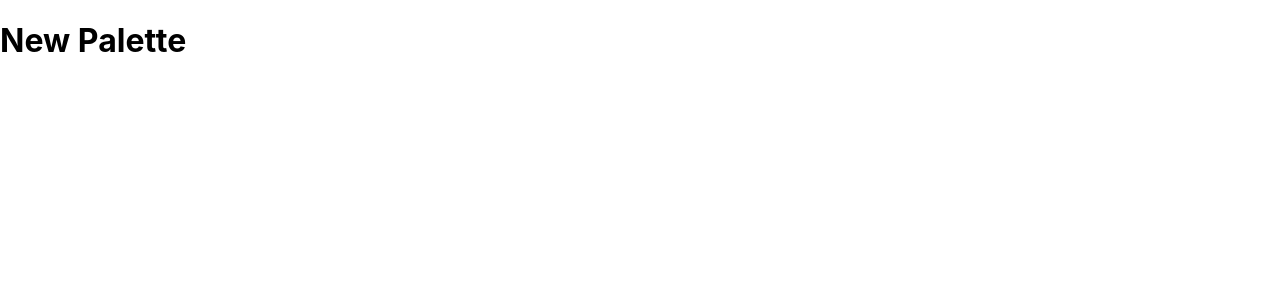
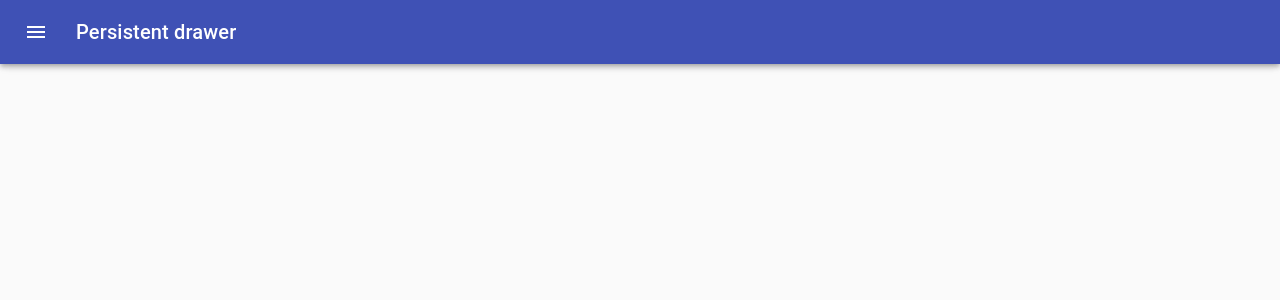
Before and after one commit to Giselle-Design/Palette_Of_Colors_React, a React (Create React App) app: page /palette/new in a window 1280 px wide. Shown: the top 300 px of the page. Built offline with nearby package versions, Linux system fonts and the light colour scheme.

Commit message:
Add Persistent drawer from Material UI

```diff
--- a/public/index.html
+++ b/public/index.html
@@ -30,7 +30,7 @@
       work correctly both with client-side routing and a non-root public URL.
       Learn how to configure a non-root public URL by running `npm run build`.
     -->
-    <title>React App</title>
+    <title>Palette of Color</title>
   </head>
   <body>
     <noscript>You need to enable JavaScript to run this app.</noscript>
--- a/src/App.js
+++ b/src/App.js
@@ -4,6 +4,7 @@
 import PaletteList from './PaletteList';
 import seedColors from './seedColors';
 import { generatePalette } from "./ColorHelpers";
+import NewPaletteForm from './NewPaletteForm';
 
 
 class App extends Component {
@@ -13,9 +14,13 @@
     });
   }
   render(){
+        //we must write palette/new route before /palette/:id because if we dont do
+        //that we cant open palette/new page it has conflict with palette/:id page
+        //and react try to find page with new id so we get an error
+
     return (
       <Switch>
-        <Route exact path='/palette/new' render = {() => <h1>New Palette</h1>} />
+        <Route exact path='/palette/new' render = {() => <NewPaletteForm/>} />
         <Route exact path="/" render={() => <PaletteList palettes={seedColors}/>} />
         <Route exact path="/palette/:id"
         render={routeProps => (
--- a/src/ColorBox.js
+++ b/src/ColorBox.js
@@ -10,17 +10,20 @@
         super(props);
         this.state = {copied: false};
         this.changeCopyState=this.changeCopyState.bind(this);
+        // console.log("Iam inside the Constructor");
     }
 
     changeCopyState(){
         this.setState({copied: true}, () => {
           setTimeout(() => this.setState({copied: false }), 1500);
+        //   console.log("Iam inside the ChangeCopyState");
         });
     }
 
     render(){
       const {name, background, classes}= this.props;
       const {copied} = this.state;
+    //   console.log("Iam inside render method");
         return (
             <CopyToClipboard text={background} onCopy={this.changeCopyState}>
                 <div style={{ background }} className={classes.ColorBox}>
--- /dev/null
+++ b/src/NewPaletteForm.js
@@ -0,0 +1,140 @@
+import React from 'react';
+import clsx from 'clsx';
+import { makeStyles, useTheme } from '@material-ui/core/styles';
+import Drawer from '@material-ui/core/Drawer';
+import CssBaseline from '@material-ui/core/CssBaseline';
+import AppBar from '@material-ui/core/AppBar';
+import Toolbar from '@material-ui/core/Toolbar';
+import Typography from '@material-ui/core/Typography';
+import Divider from '@material-ui/core/Divider';
+import IconButton from '@material-ui/core/IconButton';
+import MenuIcon from '@material-ui/icons/Menu';
+import ChevronLeftIcon from '@material-ui/icons/ChevronLeft';
+
+
+
+const drawerWidth = 240;
+
+const useStyles = makeStyles((theme) => ({
+  root: {
+    display: 'flex',
+  },
+  appBar: {
+    transition: theme.transitions.create(['margin', 'width'], {
+      easing: theme.transitions.easing.sharp,
+      duration: theme.transitions.duration.leavingScreen,
+    }),
+  },
+  appBarShift: {
+    width: `calc(100% - ${drawerWidth}px)`,
+    marginLeft: drawerWidth,
+    transition: theme.transitions.create(['margin', 'width'], {
+      easing: theme.transitions.easing.easeOut,
+      duration: theme.transitions.duration.enteringScreen,
+    }),
+  },
+  menuButton: {
+    marginRight: theme.spacing(2),
+  },
+  hide: {
+    display: 'none',
+  },
+  drawer: {
+    width: drawerWidth,
+    flexShrink: 0,
+  },
+  drawerPaper: {
+    width: drawerWidth,
+  },
+  drawerHeader: {
+    display: 'flex',
+    alignItems: 'center',
+    padding: theme.spacing(0, 1),
+    // necessary for content to be below app bar
+    ...theme.mixins.toolbar,
+    justifyContent: 'flex-end',
+  },
+  content: {
+    flexGrow: 1,
+    padding: theme.spacing(3),
+    transition: theme.transitions.create('margin', {
+      easing: theme.transitions.easing.sharp,
+      duration: theme.transitions.duration.leavingScreen,
+    }),
+    marginLeft: -drawerWidth,
+  },
+  contentShift: {
+    transition: theme.transitions.create('margin', {
+      easing: theme.transitions.easing.easeOut,
+      duration: theme.transitions.duration.enteringScreen,
+    }),
+    marginLeft: 0,
+  },
+
+}));
+
+export default function NewPaletteForm () {
+  const classes = useStyles();
+//   const theme = useTheme();
+  const [open, setOpen] = React.useState(false);
+
+  const handleDrawerOpen = () => {
+    setOpen(true);
+  };
+
+  const handleDrawerClose = () => {
+    setOpen(false);
+  };
+
+  return (
+    <div className={classes.root}>
+      <CssBaseline />
+      <AppBar
+        position="fixed"
+        className={clsx(classes.appBar, {
+          [classes.appBarShift]: open,
+        })}
+      >
+        <Toolbar>
+          <IconButton
+            color="inherit"
+            aria-label="open drawer"
+            onClick={handleDrawerOpen}
+            edge="start"
+            className={clsx(classes.menuButton, open && classes.hide)}
+          >
+            <MenuIcon />
+          </IconButton>
+          <Typography variant="h6" noWrap>
+            Persistent drawer
+          </Typography>
+        </Toolbar>
+      </AppBar>
+      <Drawer
+        className={classes.drawer}
+        variant="persistent"
+        anchor="left"
+        open={open}
+        classes={{
+          paper: classes.drawerPaper,
+        }}
+      >
+        <div className={classes.drawerHeader}>
+          <IconButton onClick={handleDrawerClose}>
+           <ChevronLeftIcon />
+          </IconButton>
+        </div>
+        <Divider />
+
+      </Drawer>
+      <main
+        className={clsx(classes.content, {
+          [classes.contentShift]: open,
+        })}
+      >
+        <div className={classes.drawerHeader} />
+      </main>
+    </div>
+  );
+
+}
--- a/src/Palette.js
+++ b/src/Palette.js
@@ -25,7 +25,7 @@
     }
 
     render() {
-             const { colors, paletteName, emoji, id } = this.props.palette;
+             const { colors, paletteName, emoji } = this.props.palette;
              const {classes} = this.props;
              const { level, format } = this.state;
              const colorboxes = colors[level].map(color =>(
--- a/src/PaletteList.js
+++ b/src/PaletteList.js
@@ -1,5 +1,6 @@
 import React, { Component } from 'react';
 import MiniPalette from './MiniPalette';
+//import link to make link in page.
 import { Link } from "react-router-dom";
 import { withStyles } from '@material-ui/core/styles';
 import styles from "./styles/PaletteListStyles";
--- a/src/styles/PaletteListStyles.js
+++ b/src/styles/PaletteListStyles.js
@@ -16,7 +16,7 @@
         alignItems: "flex-start",
         flexDirection: "column",
         flexWrap: "wrap",
-        marginTop: "25px"
+        // marginTop: "25px"
     },
 
     nav: {
```
